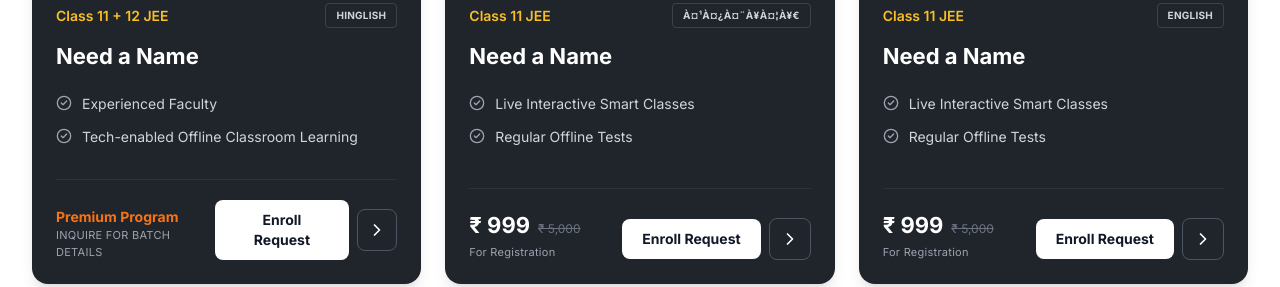
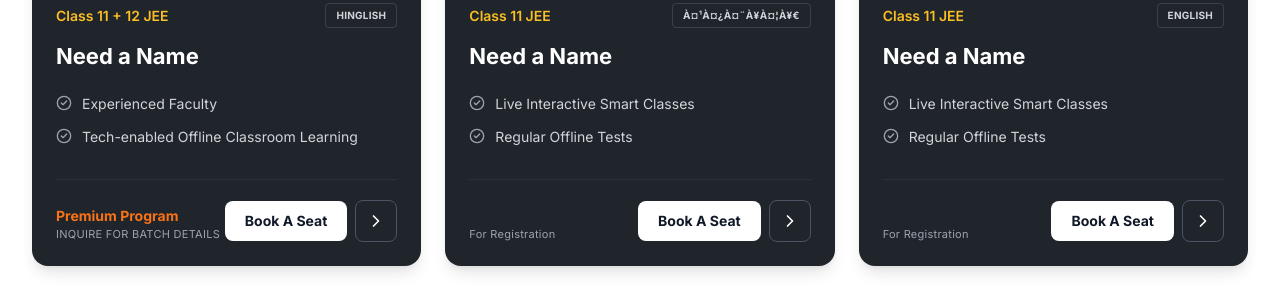
Before and after one commit to Harsha96/eduportal, a PHP site: page /iit-jee.php in a window 1280 px wide. Shown: the part 670-957 px from the top of the page. Run offline with PHP 8.4, Linux system fonts and the light colour scheme; some libraries are stand-ins or nearby versions.

Commit message:
added changes

```diff
--- a/iit-jee.php
+++ b/iit-jee.php
@@ -102,24 +102,24 @@ include 'components/header.php';
                     <h3 class="text-[22px] font-bold mb-5 text-white">Need a Name</h3>
                     <ul class="space-y-3 mb-8 flex-grow">
                         <li class="flex items-start text-[14px] text-gray-300">
-                                <i data-lucide="check-circle-2"
-                                    class="w-4 h-4 mr-2.5 text-gray-400 shrink-0 mt-0.5"></i>
+                            <i data-lucide="check-circle-2" class="w-4 h-4 mr-2.5 text-gray-400 shrink-0 mt-0.5"></i>
                             Experienced Faculty
                         </li>
                         <li class="flex items-start text-[14px] text-gray-300">
-                                <i data-lucide="check-circle-2"
-                                    class="w-4 h-4 mr-2.5 text-gray-400 shrink-0 mt-0.5"></i>
+                            <i data-lucide="check-circle-2" class="w-4 h-4 mr-2.5 text-gray-400 shrink-0 mt-0.5"></i>
                             Tech-enabled Offline Classroom Learning
                         </li>
                     </ul>
                     <div class="mt-auto flex items-end justify-between pt-5 border-t border-gray-700/50">
                         <div class="flex flex-col">
                             <span class="text-[14px] font-bold text-secondary">Premium Program</span>
-                                <span class="text-[11px] text-gray-400 tracking-wide uppercase">Inquire for Batch Details</span>
+                            <span class="text-[11px] text-gray-400 tracking-wide uppercase">Inquire for Batch
+                                Details</span>
                         </div>
                         <div class="flex items-center gap-2">
                             <button
-                                    onclick="openEnrollmentModal('IIT-JEE - Class 11 + 12')" class="bg-white text-gray-900 font-bold px-5 py-2.5 rounded-lg text-sm hover:bg-gray-100 transition-colors">Enroll Request</button>
+                                class="bg-white text-gray-900 font-bold px-5 py-2.5 rounded-lg text-sm hover:bg-gray-100 transition-colors">Book
+                                A Seat</button>
                             <button
                                 class="border border-gray-600 bg-transparent text-white w-[42px] h-[42px] rounded-lg flex items-center justify-center hover:bg-gray-800 transition-colors">
                                 <i data-lucide="chevron-right" class="w-5 h-5"></i>
@@ -152,27 +152,26 @@ include 'components/header.php';
                     <h3 class="text-[22px] font-bold mb-5 text-white">Need a Name</h3>
                     <ul class="space-y-3 mb-8 flex-grow">
                         <li class="flex items-start text-[14px] text-gray-300">
-                                <i data-lucide="check-circle-2"
-                                    class="w-4 h-4 mr-2.5 text-gray-400 shrink-0 mt-0.5"></i>
+                            <i data-lucide="check-circle-2" class="w-4 h-4 mr-2.5 text-gray-400 shrink-0 mt-0.5"></i>
                             Live Interactive Smart Classes
                         </li>
                         <li class="flex items-start text-[14px] text-gray-300">
-                                <i data-lucide="check-circle-2"
-                                    class="w-4 h-4 mr-2.5 text-gray-400 shrink-0 mt-0.5"></i>
+                            <i data-lucide="check-circle-2" class="w-4 h-4 mr-2.5 text-gray-400 shrink-0 mt-0.5"></i>
                             Regular Offline Tests
                         </li>
                     </ul>
                     <div class="mt-auto flex items-end justify-between pt-5 border-t border-gray-700/50">
                         <div class="flex flex-col">
                             <div class="flex items-baseline gap-2 mb-0.5">
-                                    <span class="text-[22px] font-bold">₹ 999</span>
-                                    <span class="text-xs text-gray-500 line-through">₹ 5,000</span>
+                                <span class="text-[22px] font-bold"></span>
+                                <span class="text-xs text-gray-500 line-through"></span>
                             </div>
                             <span class="text-[11px] text-gray-400 tracking-wide">For Registration</span>
                         </div>
                         <div class="flex items-center gap-2">
                             <button
-                                    class="bg-white text-gray-900 font-bold px-5 py-2.5 rounded-lg text-sm hover:bg-gray-100 transition-colors">Enroll Request</button>
+                                class="bg-white text-gray-900 font-bold px-5 py-2.5 rounded-lg text-sm hover:bg-gray-100 transition-colors">Book
+                                A Seat</button>
                             <button
                                 class="border border-gray-600 bg-transparent text-white w-[42px] h-[42px] rounded-lg flex items-center justify-center hover:bg-gray-800 transition-colors">
                                 <i data-lucide="chevron-right" class="w-5 h-5"></i>
@@ -205,27 +204,26 @@ include 'components/header.php';
                     <h3 class="text-[22px] font-bold mb-5 text-white">Need a Name</h3>
                     <ul class="space-y-3 mb-8 flex-grow">
                         <li class="flex items-start text-[14px] text-gray-300">
-                                <i data-lucide="check-circle-2"
-                                    class="w-4 h-4 mr-2.5 text-gray-400 shrink-0 mt-0.5"></i>
+                            <i data-lucide="check-circle-2" class="w-4 h-4 mr-2.5 text-gray-400 shrink-0 mt-0.5"></i>
                             Live Interactive Smart Classes
                         </li>
                         <li class="flex items-start text-[14px] text-gray-300">
-                                <i data-lucide="check-circle-2"
-                                    class="w-4 h-4 mr-2.5 text-gray-400 shrink-0 mt-0.5"></i>
+                            <i data-lucide="check-circle-2" class="w-4 h-4 mr-2.5 text-gray-400 shrink-0 mt-0.5"></i>
                             Regular Offline Tests
                         </li>
                     </ul>
                     <div class="mt-auto flex items-end justify-between pt-5 border-t border-gray-700/50">
                         <div class="flex flex-col">
                             <div class="flex items-baseline gap-2 mb-0.5">
-                                    <span class="text-[22px] font-bold">₹ 999</span>
-                                    <span class="text-xs text-gray-500 line-through">₹ 5,000</span>
+                                <span class="text-[22px] font-bold"></span>
+                                <span class="text-xs text-gray-500 line-through"></span>
                             </div>
                             <span class="text-[11px] text-gray-400 tracking-wide">For Registration</span>
                         </div>
                         <div class="flex items-center gap-2">
                             <button
-                                    onclick="openEnrollmentModal('IIT-JEE - Class 11 English')" class="bg-white text-gray-900 font-bold px-5 py-2.5 rounded-lg text-sm hover:bg-gray-100 transition-colors">Enroll Request</button>
+                                class="bg-white text-gray-900 font-bold px-5 py-2.5 rounded-lg text-sm hover:bg-gray-100 transition-colors">Book
+                                A Seat</button>
                             <button
                                 class="border border-gray-600 bg-transparent text-white w-[42px] h-[42px] rounded-lg flex items-center justify-center hover:bg-gray-800 transition-colors">
                                 <i data-lucide="chevron-right" class="w-5 h-5"></i>
@@ -256,24 +254,24 @@ include 'components/header.php';
                     <h3 class="text-[22px] font-bold mb-5 text-white">Need a Name</h3>
                     <ul class="space-y-3 mb-8 flex-grow">
                         <li class="flex items-start text-[14px] text-gray-300">
-                                <i data-lucide="check-circle-2"
-                                    class="w-4 h-4 mr-2.5 text-gray-400 shrink-0 mt-0.5"></i>
+                            <i data-lucide="check-circle-2" class="w-4 h-4 mr-2.5 text-gray-400 shrink-0 mt-0.5"></i>
                             Dedicated Doubt Counters
                         </li>
                         <li class="flex items-start text-[14px] text-gray-300">
-                                <i data-lucide="check-circle-2"
-                                    class="w-4 h-4 mr-2.5 text-gray-400 shrink-0 mt-0.5"></i>
+                            <i data-lucide="check-circle-2" class="w-4 h-4 mr-2.5 text-gray-400 shrink-0 mt-0.5"></i>
                             Advanced Material & Mock Tests
                         </li>
                     </ul>
                     <div class="mt-auto flex items-end justify-between pt-5 border-t border-gray-700/50">
                         <div class="flex flex-col">
                             <span class="text-[14px] font-bold text-secondary">Premium Program</span>
-                                <span class="text-[11px] text-gray-400 tracking-wide uppercase">Inquire for Batch Details</span>
+                            <span class="text-[11px] text-gray-400 tracking-wide uppercase">Inquire for Batch
+                                Details</span>
                         </div>
                         <div class="flex items-center gap-2">
                             <button
-                                    onclick="openEnrollmentModal('IIT-JEE - Repeater Program')" class="bg-white text-gray-900 font-bold px-5 py-2.5 rounded-lg text-sm hover:bg-gray-100 transition-colors">Enroll Request</button>
+                                class="bg-white text-gray-900 font-bold px-5 py-2.5 rounded-lg text-sm hover:bg-gray-100 transition-colors">Book
+                                A Seat</button>
                             <button
                                 class="border border-gray-600 bg-transparent text-white w-[42px] h-[42px] rounded-lg flex items-center justify-center hover:bg-gray-800 transition-colors">
                                 <i data-lucide="chevron-right" class="w-5 h-5"></i>
```
Also changed, not shown: internships.php (+13 -5 lines). Lines whose indentation alone changed are shown as unchanged.
